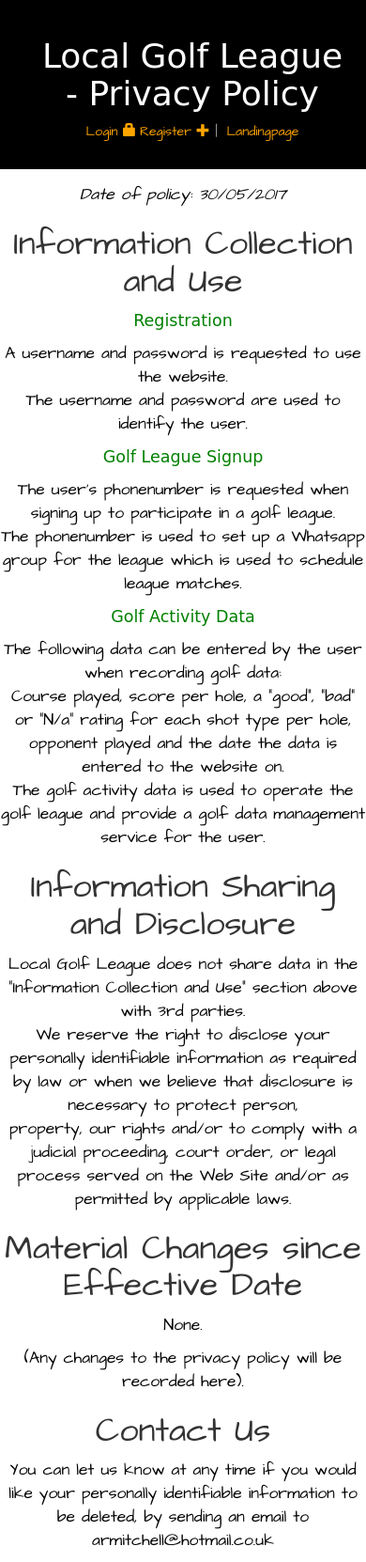
After one commit to armgolf/golfdata, a Django app: page /privacy/ in a window 390 px wide. The commit adds this page. Shown: the whole page at 94% size. Run offline with Django 3.2, Linux system fonts and the light colour scheme; parts of the project's set-up code (start-up, migrations or seed data) failed here and were passed over; some libraries are stand-ins or nearby versions; some web fonts are replaced.

Commit message:
Phonenumber field and Privacy Policy.

```diff
--- a/golfapp/models.py
+++ b/golfapp/models.py
@@ -185,3 +185,4 @@ class Leaguetable(models.Model):
 class Signup(models.Model):
     author = models.ForeignKey(User, on_delete=models.CASCADE, default=1)
     published_date = models.DateTimeField(default=timezone.now)
+    phonenumber = models.CharField(max_length=20)
--- a/golfapp/templates/golfscores/homepage.html
+++ b/golfapp/templates/golfscores/homepage.html
@@ -114,7 +114,7 @@
 <div class="container marketing">
   <hr class="featurette-divider">
   <footer>
-    <p class="para">&copy; Local Golf League in Coventry & Warwickshire. est. 2017.</p>
+    <p class="para">&copy; Local Golf League in Coventry & Warwickshire. est. 2017.｜<a href="{% url 'privacy' %}" class="hellouser">Privacy Policy</a></p>
   </footer>
 </div>
 {% endblock %}
--- a/golfapp/templates/golfscores/landingpage.html
+++ b/golfapp/templates/golfscores/landingpage.html
@@ -53,7 +53,7 @@
 
         <div class="mastfoot">
           <div class="inner">
-            <p>© Local Golf League in Coventry & Warwickshire. est. 2017</p>
+            <p>© Local Golf League in Coventry & Warwickshire. est. 2017｜<a href="{% url 'privacy' %}" class="hellouser">Privacy Policy</a></p>
           </div>
         </div>
 
--- a/golfapp/templates/golfscores/leaguetable.html
+++ b/golfapp/templates/golfscores/leaguetable.html
@@ -60,11 +60,12 @@
 
 {% if signup == 1 %}
   <p class="posttitle2">Thanks for signing up!</p>
-  <p class="posttitle2">Please text your username & phone number to 07816204182 and you will be added to a Whatsapp group for the league.</p>
 {% else %}
+  <p class="posttitle2">Please enter your phone number to the form below and you will be added to a Whatsapp group for the league.</p>
   <form method="POST" class="">
       {% csrf_token %}
-      <button type="submit" class="save btn btn-danger">Enter League</button>
+      <table>{{ form.as_table }}</table>
+      <button type="submit" class="save btn btn-warning">Enter League</button>
   </form>
 {% endif %}
 
--- /dev/null
+++ b/golfapp/templates/golfscores/privacy.html
@@ -0,0 +1,58 @@
+{% extends "base.html" %}
+
+{% block content %}
+  <div class="pageheader">
+    <h1 class="sitetitle">Local Golf League - Privacy Policy</h1>
+    {% if user.is_authenticated %}
+      <p class="hellouser">Hello {{ user.username }} <small>(<a class="text-muted" href="{% url 'logout' %}">Log out</a>)</small></p>
+      <p><a href ="{% url 'homepage' %}" class="hellouser">Homepage <span class="glyphicon glyphicon-home"></span></a>｜
+      <a href ="{% url 'display' %}" class="hellouser">Dashboard <span class="glyphicon glyphicon-dashboard"></span></a>｜
+      <a href="{% url 'golfscore_preentry' %}" class="hellouser">New Golf Round <span class="glyphicon glyphicon-plus"></span></a>｜
+      <a href ="{% url 'leaguetable' %}" class="hellouser">Leaguetable <span class="glyphicon glyphicon-list"></span></a></p>
+    {% else %}
+      <p><a href="{% url 'login' %}" class="hellouser">Login <span class="glyphicon glyphicon-lock"></span></a>
+      <a href="{% url 'register' %}" class="hellouser">Register <span class="glyphicon glyphicon-plus"></span></a>｜
+      <a href="{% url 'landingpage' %}" class="hellouser">Landingpage</a></p>
+    {% endif %}
+  </div>
+  <div class="col-xs-12" style="height:15px;"></div>
+  <div>
+
+  <p class="para"><i>Date of policy: 30/05/2017</i></p>
+
+  <h1 class="subtitle">Information Collection and Use</h1>
+
+  <p class="posttitle2">Registration</p>
+
+  <p class="para">A username and password is requested to use the website.<br>
+    The username and password are used to identify the user.</p>
+
+  <p class="posttitle2">Golf League Signup</p>
+
+  <p class="para">The user's phonenumber is requested when signing up to participate in a golf league.<br>
+    The phonenumber is used to set up a Whatsapp group for the league which is used to schedule league matches.</p>
+
+  <p class="posttitle2">Golf Activity Data</p>
+
+  <p class="para">The following data can be entered by the user when recording golf data:<br>
+    Course played, score per hole, a "good", "bad" or "N/a" rating for each shot type per hole, opponent played and the date the data is entered to the website on.<br>
+    The golf activity data is used to operate the golf league and provide a golf data management service for the user.</p>
+
+  <h1 class="subtitle">Information Sharing and Disclosure</h1>
+
+  <p class="para">Local Golf League does not share data in the "Information Collection and Use" section above with 3rd parties.<br>
+
+  We reserve the right to disclose your personally identifiable information as required by law or when we believe that disclosure is necessary to protect person,<br>
+  property, our rights and/or to comply with a judicial proceeding, court order, or legal process served on the Web Site and/or as permitted by applicable laws.</p>
+
+  <h1 class="subtitle">Material Changes since Effective Date</h1>
+
+  <p class="para">None.</p>
+
+  <p class="para">(Any changes to the privacy policy will be recorded here).</p>
+
+  <h1 class="subtitle">Contact Us</h1>
+
+  <p class="para">You can let us know at any time if you would like your personally identifiable information to be deleted, by sending an email to armitchell@hotmail.co.uk</p>
+
+{% endblock %}
--- a/golfapp/templates/registration/login.html
+++ b/golfapp/templates/registration/login.html
@@ -7,7 +7,7 @@
 
     <div class="pageheader">
       <h1 class="sitetitle">Local Golf League - Login</h1>
-      <p><a href="{% url 'landingpage' %}">Homepage</a></p>
+      <p><a href="{% url 'landingpage' %}">Landingpage</a></p>
     </div>
 
     <form method="post" action="{% url 'login' %}">
--- a/golfapp/views.py
+++ b/golfapp/views.py
@@ -1,12 +1,15 @@
 from django.shortcuts import render
 from django.http import Http404, JsonResponse
 from golfapp.models import Golfscore, ShotPercentages, TotalScores, GolfCourses, Leaguetable, Signup
-from .forms import PostForm, gcselection
+from .forms import PostForm, gcselection, PNumber
 from django.shortcuts import redirect, get_object_or_404
 from django.contrib.auth.decorators import login_required
 from django.contrib.auth.models import User
 from golfapp.templatetags.calcs import drive, longiron, approach, chip, putt
 from django.db.models import Avg
+
+def privacy(request):
+    return render(request, 'golfscores/privacy.html', {})
 
 def leaguerules(request):
     return render(request, 'golfscores/leaguerules.html', {})
@@ -32,17 +35,21 @@ def leaguetable(request):
     else:
         signup = 0
     if request.method == "POST":
-        signedupuser = Signup.objects.create(author=current_user)
-        signup = Signup.objects.filter(author=current_user)
-        if signup.exists():
-            signup = 1
-        else:
-            signup = 0
-        return render(request, 'golfscores/leaguetable.html', {
-            'leaguetable': leaguetable, 'golfscore': golfscore, 'totalscores': totalscores,'combolist': combolist, 'signup': signup, 'nextleague': nextleague,
-        })
+        form = PNumber(request.POST)
+        if form.is_valid():
+            signedupuser = Signup.objects.create(author=current_user, phonenumber=(request.POST.get('phonenumber')))
+            signup = Signup.objects.filter(author=current_user)
+            if signup.exists():
+                signup = 1
+            else:
+                signup = 0
+            return render(request, 'golfscores/leaguetable.html', {
+                'leaguetable': leaguetable, 'golfscore': golfscore, 'totalscores': totalscores,'combolist': combolist, 'signup': signup, 'nextleague': nextleague,
+            })
+    else:
+        form = PNumber()
     return render(request, 'golfscores/leaguetable.html', {
-        'leaguetable': leaguetable, 'golfscore': golfscore, 'totalscores': totalscores,'combolist': combolist, 'signup': signup, 'nextleague': nextleague,
+        'leaguetable': leaguetable, 'golfscore': golfscore, 'totalscores': totalscores,'combolist': combolist, 'signup': signup, 'nextleague': nextleague, 'form': form,
     })
 
 def homepage(request):
--- a/golfdata/urls.py
+++ b/golfdata/urls.py
@@ -34,4 +34,5 @@ urlpatterns = [
     url(r'^leaguetable/$', views.leaguetable, name='leaguetable'),
     url(r'^homepage/$', views.homepage, name='homepage'),
     url(r'^leaguerules/$', views.leaguerules, name='leaguerules'),
+    url(r'^privacy/$', views.privacy, name='privacy'),
 ]
```
Also changed, not shown: golfapp/forms.py (+7 -1 lines), golfapp/templates/golfscores/extracode.html (+38 -0 lines), golfapp/migrations/0038_signup_phonenumber.py (added), golfapp/migrations/0039_auto_20170521_0954.py (added).
